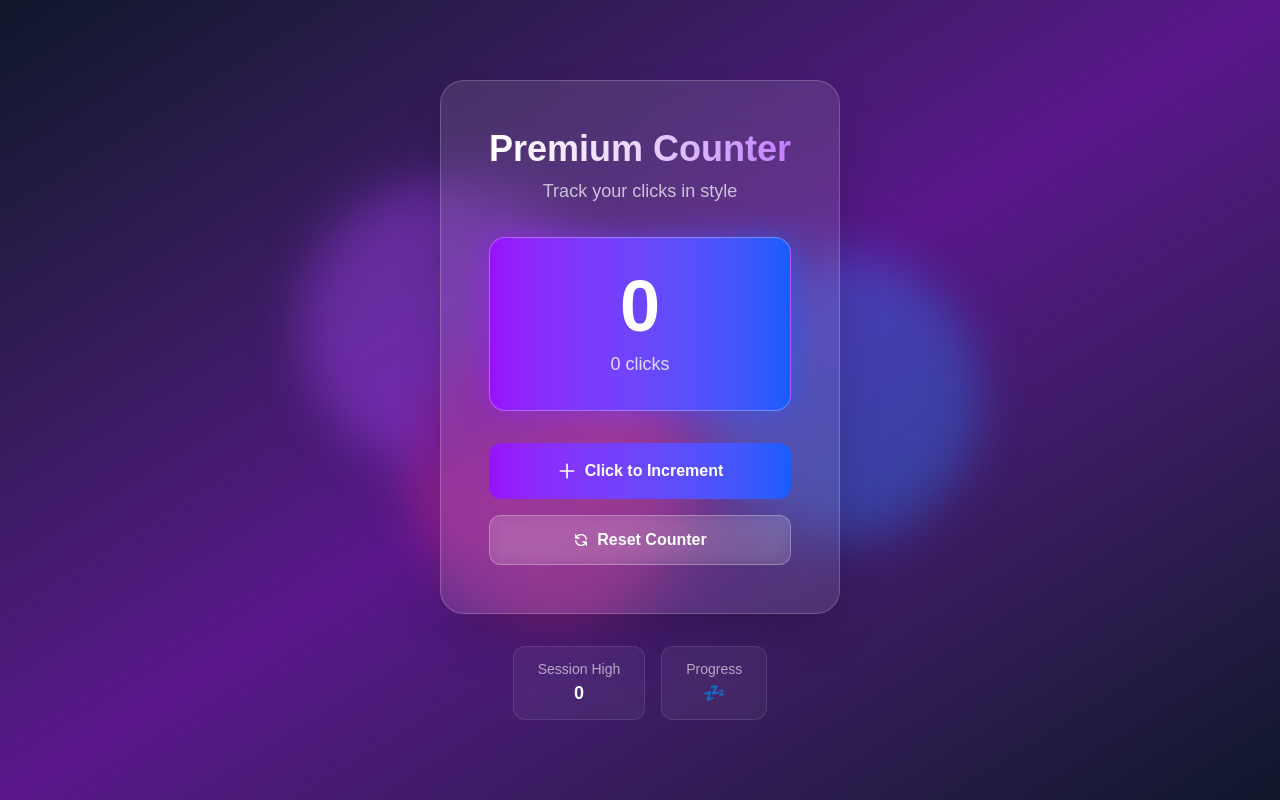
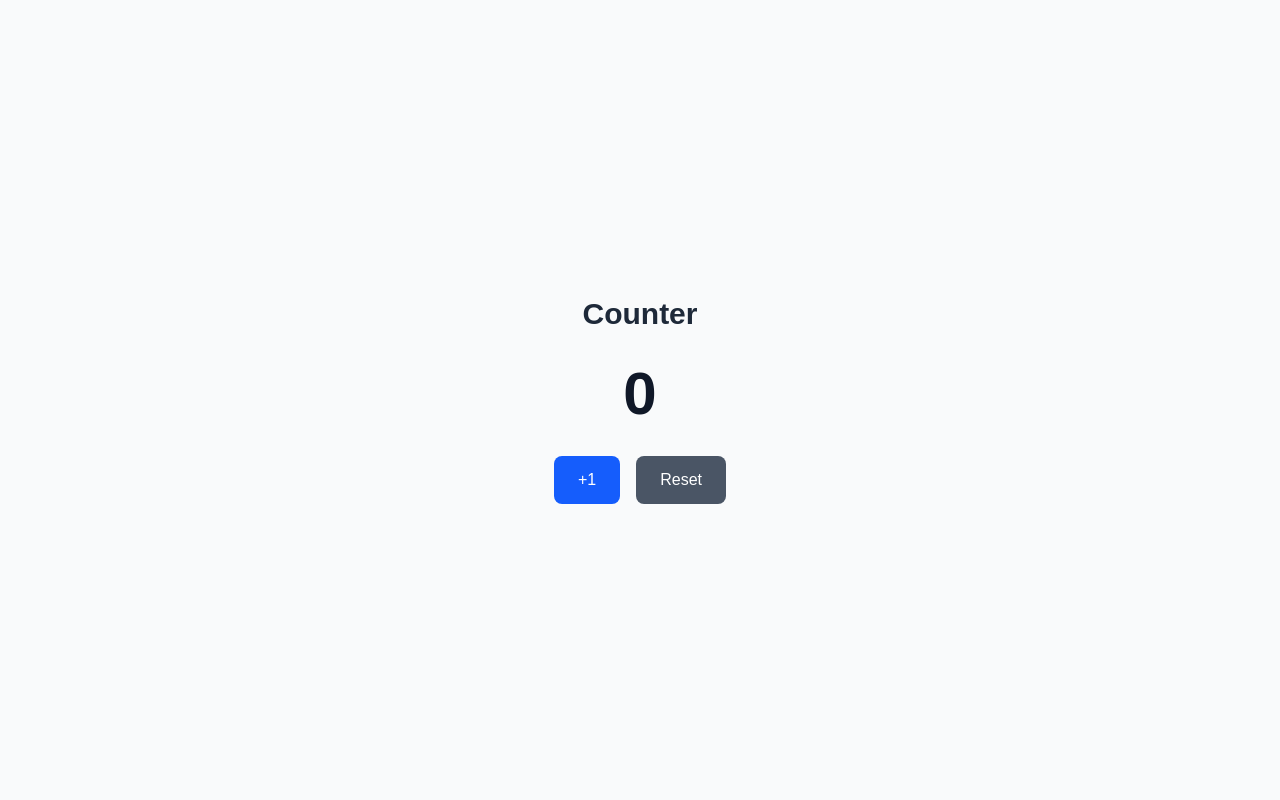
Before and after one commit to JittoJoseph/Test-Project, a Next.js app: page / in a window 1280 px wide. Built offline with nearby package versions, Linux system fonts and the light colour scheme.

Commit message:
refactor: simplify layout and remove background effects from counter component

```diff
--- a/src/app/page.tsx
+++ b/src/app/page.tsx
@@ -14,107 +14,28 @@ export default function Home() {
   };
 
   return (
-    <div className="min-h-screen bg-gradient-to-br from-slate-900 via-purple-900 to-slate-900 flex items-center justify-center p-8">
-      {/* Background Effects */}
-      <div className="absolute inset-0 overflow-hidden">
-        <div className="absolute -inset-10 opacity-50">
-          <div className="absolute top-1/4 left-1/4 w-72 h-72 bg-purple-500 rounded-full mix-blend-multiply filter blur-xl animate-pulse"></div>
-          <div className="absolute top-1/3 right-1/4 w-72 h-72 bg-blue-500 rounded-full mix-blend-multiply filter blur-xl animate-pulse delay-1000"></div>
-          <div className="absolute bottom-1/4 left-1/3 w-72 h-72 bg-pink-500 rounded-full mix-blend-multiply filter blur-xl animate-pulse delay-2000"></div>
-        </div>
-      </div>
+    <div className="min-h-screen bg-gray-50 flex items-center justify-center p-8">
+      <div className="text-center">
+        <h1 className="text-3xl font-bold text-gray-800 mb-8">Counter</h1>
 
-      <main className="relative z-10 flex flex-col items-center text-center">
-        {/* Main Card */}
-        <div className="bg-white/10 backdrop-blur-xl border border-white/20 rounded-3xl p-12 shadow-2xl max-w-md w-full">
-          {/* Header */}
-          <div className="mb-8">
-            <h1 className="text-4xl font-bold bg-gradient-to-r from-white via-purple-200 to-purple-400 bg-clip-text text-transparent mb-2">
-              Premium Counter
-            </h1>
-            <p className="text-white/70 text-lg">Track your clicks in style</p>
-          </div>
+        <div className="text-6xl font-bold text-gray-900 mb-8">{count}</div>
 
-          {/* Counter Display */}
-          <div className="mb-8">
-            <div className="relative">
-              <div className="absolute inset-0 bg-gradient-to-r from-purple-600 to-blue-600 rounded-2xl blur-lg opacity-75 animate-pulse"></div>
-              <div className="relative bg-gradient-to-r from-purple-600 to-blue-600 rounded-2xl p-8 border border-white/30">
-                <div className="text-7xl font-bold text-white mb-2 tabular-nums">
-                  {count.toLocaleString()}
-                </div>
-                <div className="text-white/80 text-lg font-medium">
-                  {count === 1 ? "1 click" : `${count.toLocaleString()} clicks`}
-                </div>
-              </div>
-            </div>
-          </div>
-
-          {/* Action Buttons */}
-          <div className="flex flex-col gap-4">
+        <div className="flex gap-4 justify-center">
           <button
             onClick={incrementCounter}
-              className="group relative overflow-hidden bg-gradient-to-r from-purple-600 to-blue-600 hover:from-purple-700 hover:to-blue-700 text-white font-bold py-4 px-8 rounded-xl transition-all duration-300 transform hover:scale-105 hover:shadow-lg hover:shadow-purple-500/25 active:scale-95"
+            className="px-6 py-3 bg-blue-600 hover:bg-blue-700 text-white font-medium rounded-lg transition-colors"
           >
-              <div className="absolute inset-0 bg-white/20 translate-y-full group-hover:translate-y-0 transition-transform duration-300"></div>
-              <span className="relative flex items-center justify-center gap-2">
-                <svg
-                  className="w-5 h-5"
-                  fill="none"
-                  stroke="currentColor"
-                  viewBox="0 0 24 24"
-                >
-                  <path
-                    strokeLinecap="round"
-                    strokeLinejoin="round"
-                    strokeWidth={2}
-                    d="M12 4v16m8-8H4"
-                  />
-                </svg>
-                Click to Increment
-              </span>
+            +1
           </button>
 
           <button
             onClick={resetCounter}
-              className="group relative overflow-hidden bg-white/10 hover:bg-white/20 text-white font-semibold py-3 px-8 rounded-xl border border-white/30 transition-all duration-300 transform hover:scale-105 active:scale-95 backdrop-blur-sm"
+            className="px-6 py-3 bg-gray-600 hover:bg-gray-700 text-white font-medium rounded-lg transition-colors"
           >
-              <span className="relative flex items-center justify-center gap-2">
-                <svg
-                  className="w-4 h-4"
-                  fill="none"
-                  stroke="currentColor"
-                  viewBox="0 0 24 24"
-                >
-                  <path
-                    strokeLinecap="round"
-                    strokeLinejoin="round"
-                    strokeWidth={2}
-                    d="M4 4v5h.582m15.356 2A8.001 8.001 0 004.582 9m0 0H9m11 11v-5h-.581m0 0a8.003 8.003 0 01-15.357-2m15.357 2H15"
-                  />
-                </svg>
-                Reset Counter
-              </span>
+            Reset
           </button>
         </div>
       </div>
-
-        {/* Stats Bar */}
-        <div className="mt-8 flex gap-4 text-center">
-          <div className="bg-white/5 backdrop-blur-sm border border-white/10 rounded-xl px-6 py-3">
-            <div className="text-white/60 text-sm">Session High</div>
-            <div className="text-white font-bold text-lg">
-              {Math.max(count, 0)}
-            </div>
-          </div>
-          <div className="bg-white/5 backdrop-blur-sm border border-white/10 rounded-xl px-6 py-3">
-            <div className="text-white/60 text-sm">Progress</div>
-            <div className="text-white font-bold text-lg">
-              {count > 0 ? "🔥" : "💤"}
-            </div>
-          </div>
-        </div>
-      </main>
     </div>
   );
 }
```
Lines whose indentation alone changed are shown as unchanged.
